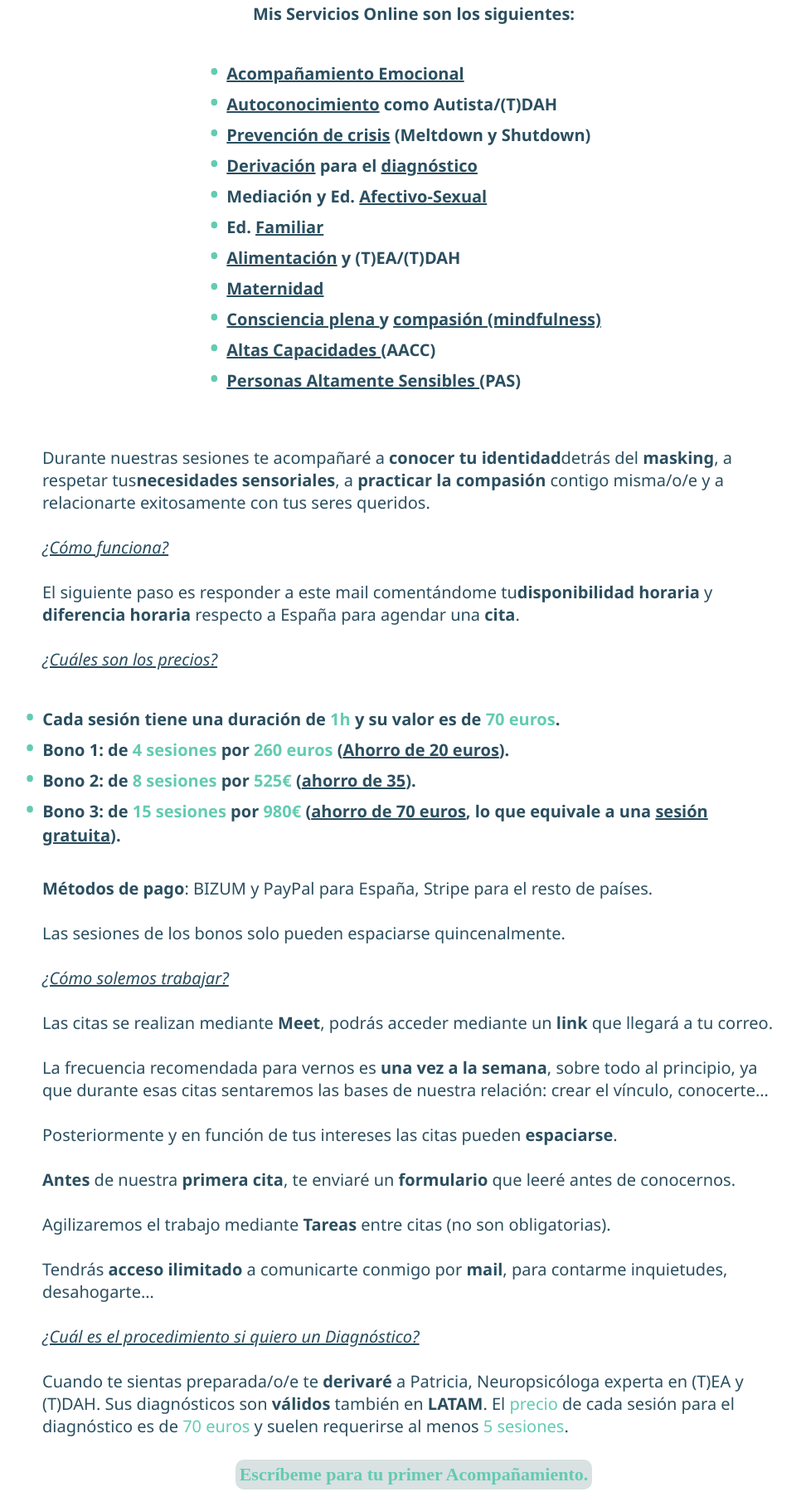
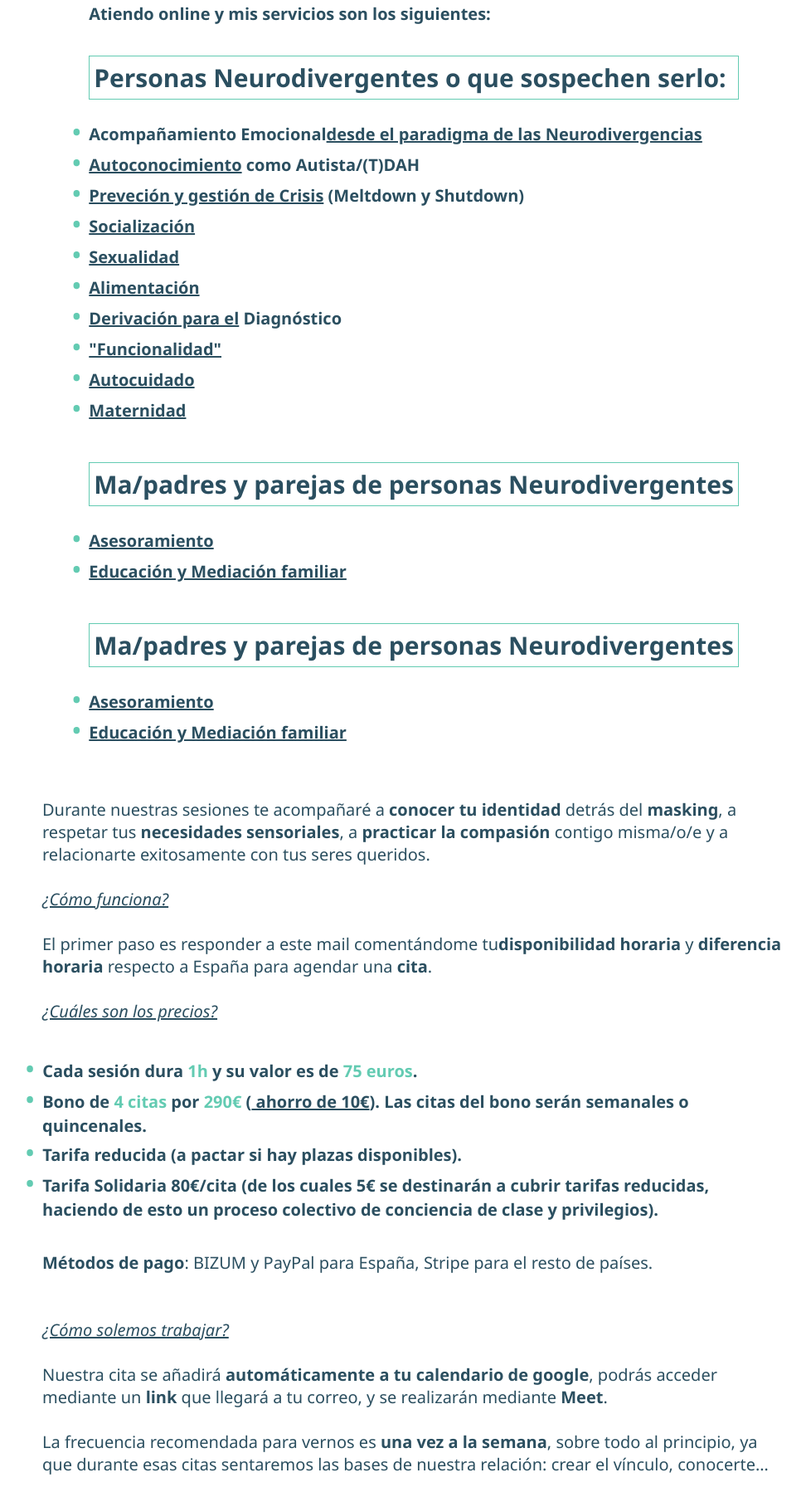
Before and after one commit to aliciaapadron/cpadronsaludmental, a React app: page /#/courses in a window 1280 px wide. Shown: the part 703-2501 px from the top of the page at 83% size, without its empty margins (141-1113 px from the left). Built offline with nearby package versions, Linux system fonts and the light colour scheme; some packages are replaced by stand-ins of ours.

Commit message:
Fix content

```diff
--- a/src/components/pages/AboutMe.js
+++ b/src/components/pages/AboutMe.js
@@ -22,8 +22,10 @@ export function AboutMe() {
           Soy Cris, mujer Autista e Hiperactiva. Soy{' '}
           <span className="bold">Experta en Autismo</span> y{' '}
           <span className="bold">Experta en (T)DAH</span>. Además de{' '}
-          <span className="bold">Educadora/Mediadora Afectivo-sexual</span> y
-          Educadora Familiar.
+          <span className="bold">Educadora/Mediadora Afectivo-sexual</span>,{' '}
+          <span className="bold">Educadora Familiar</span> ,{' '}
+          <span className="bold">Especialista en Terapias Contextuales</span> y
+          de <span className="bold">Tercera Generación.</span>
         </p>
         <br />
         <p className="aboutmesection__text">
--- a/src/components/pages/Courses.js
+++ b/src/components/pages/Courses.js
@@ -51,47 +51,71 @@ export function Courses() {
         </ul>
         <section className="aboutmelist">
           <p className="aboutmelist__text">
-            Mis Servicios Online son los siguientes:
+            Atiendo online y mis servicios son los siguientes:
           </p>
           <br />
           <ul className="aboutmelist__list">
+            <h2 className="aboutmelist__list--title">
+              Personas Neurodivergentes o que sospechen serlo:
+            </h2>
             <li className="aboutmelist__list--item">
-              <span className="underline">Acompañamiento Emocional</span>
+              Acompañamiento Emocional
+              <span className="underline">
+                desde el paradigma de las Neurodivergencias
+              </span>
             </li>
             <li className="aboutmelist__list--item">
               <span className="underline">Autoconocimiento</span> como
               Autista/(T)DAH
             </li>
             <li className="aboutmelist__list--item">
-              <span className="underline">Prevención de crisis</span> (Meltdown
-              y Shutdown)
+              <span className="underline">Preveción y gestión de Crisis</span>{' '}
+              (Meltdown y Shutdown)
             </li>
             <li className="aboutmelist__list--item">
-              <span className="underline">Derivación</span> para el{' '}
-              <span className="underline">diagnóstico</span>
+              <span className="underline">Socialización</span>
             </li>
             <li className="aboutmelist__list--item">
-              Mediación y Ed. <span className="underline">Afectivo-Sexual</span>
+              <span className="underline">Sexualidad</span>
             </li>
             <li className="aboutmelist__list--item">
-              Ed. <span className="underline">Familiar</span>
+              <span className="underline">Alimentación</span>
             </li>
             <li className="aboutmelist__list--item">
-              <span className="underline">Alimentación</span> y (T)EA/(T)DAH
+              <span className="underline">Derivación para el</span> Diagnóstico
+            </li>
+            <li className="aboutmelist__list--item">
+              <span className="underline">"Funcionalidad"</span>
+            </li>
+            <li className="aboutmelist__list--item">
+              <span className="underline">Autocuidado</span>{' '}
             </li>
             <li className="aboutmelist__list--item">
               <span className="underline">Maternidad</span>
             </li>
+          </ul>
+          <br />
+          <ul className="aboutmelist__list">
+            <h2 className="aboutmelist__list--title">
+              Ma/padres y parejas de personas Neurodivergentes
+            </h2>
             <li className="aboutmelist__list--item">
-              <span className="underline">Consciencia plena </span> y{' '}
-              <span className="underline">compasión (mindfulness)</span>
+              <span className="underline">Asesoramiento</span>
             </li>
             <li className="aboutmelist__list--item">
-              <span className="underline">Altas Capacidades </span>(AACC)
+              <span className="underline">Educación y Mediación familiar</span>
+            </li>
+          </ul>
+          <br />
+          <ul className="aboutmelist__list">
+            <h2 className="aboutmelist__list--title">
+              Ma/padres y parejas de personas Neurodivergentes
+            </h2>
+            <li className="aboutmelist__list--item">
+              <span className="underline">Asesoramiento</span>
             </li>
             <li className="aboutmelist__list--item">
-              <span className="underline">Personas Altamente Sensibles </span>
-              (PAS)
+              <span className="underline">Educación y Mediación familiar</span>
             </li>
           </ul>
           <br />
@@ -100,8 +124,8 @@ export function Courses() {
           <br />
           <p>
             Durante nuestras sesiones te acompañaré a{' '}
-            <span className="bold">conocer tu identidad</span>
-            detrás del <span className="bold">masking</span>, a respetar tus
+            <span className="bold">conocer tu identidad</span> detrás del{' '}
+            <span className="bold">masking</span>, a respetar tus{' '}
             <span className="bold">necesidades sensoriales</span>, a{' '}
             <span className="bold">practicar la compasión</span> contigo
             misma/o/e y a relacionarte exitosamente con tus seres queridos.
@@ -110,7 +134,7 @@ export function Courses() {
           <p className="italic underline">¿Cómo funciona?</p>
           <br />
           <p>
-            El siguiente paso es responder a este mail comentándome tu
+            El primer paso es responder a este mail comentándome tu
             <span className="bold">disponibilidad horaria</span> y{' '}
             <span className="bold">diferencia horaria</span> respecto a España
             para agendar una <span className="bold">cita</span>.
@@ -120,26 +144,23 @@ export function Courses() {
           <br />
           <ul className="aboutmelist__list">
             <li className="aboutmelist__list--item">
-              Cada sesión tiene una duración de
+              Cada sesión dura
               <span className="green"> 1h</span> y su valor es de{' '}
-              <span className="green">70 euros</span>.
+              <span className="green">75 euros</span>.
             </li>
             <li className="aboutmelist__list--item">
-              Bono 1: de <span className="green">4 sesiones</span> por{' '}
-              <span className="green">260 euros</span> (
-              <span className="underline">Ahorro de 20 euros</span>).
+              Bono de <span className="green">4 citas</span> por{' '}
+              <span className="green">290€</span> (
+              <span className="underline"> ahorro de 10€</span>). Las citas del
+              bono serán semanales o quincenales.
             </li>
             <li className="aboutmelist__list--item">
-              Bono 2: de <span className="green">8 sesiones</span> por{' '}
-              <span className="green">525€</span> (
-              <span className="underline">ahorro de 35</span>).
+              Tarifa reducida (a pactar si hay plazas disponibles).
             </li>
             <li className="aboutmelist__list--item">
-              Bono 3: de <span className="green">15 sesiones</span> por{' '}
-              <span className="green">980€</span> (
-              <span className="underline">ahorro de 70 euros</span>, lo que
-              equivale a una <span className="underline">sesión gratuita</span>
-              ).
+              Tarifa Solidaria 80€/cita (de los cuales 5€ se destinarán a cubrir
+              tarifas reducidas, haciendo de esto un proceso colectivo de
+              conciencia de clase y privilegios).
             </li>
           </ul>
           <br />
@@ -148,16 +169,17 @@ export function Courses() {
             España, Stripe para el resto de países.
           </p>
           <br />
-          <p>
-            Las sesiones de los bonos solo pueden espaciarse quincenalmente.
-          </p>
           <br />
           <p className="italic underline">¿Cómo solemos trabajar?</p>
           <br />
           <p>
-            Las citas se realizan mediante <span className="bold">Meet</span>,
-            podrás acceder mediante un <span className="bold">link</span> que
-            llegará a tu correo.
+            Nuestra cita se añadirá{' '}
+            <span className="bold">
+              automáticamente a tu calendario de google
+            </span>
+            , podrás acceder mediante un <span className="bold">link</span> que
+            llegará a tu correo, y se realizarán mediante{' '}
+            <span className="bold">Meet</span>.
           </p>
           <br />
           <p>
@@ -196,14 +218,60 @@ export function Courses() {
           </p>
           <br />
           <p>
-            Cuando te sientas preparada/o/e te{' '}
-            <span className="bold">derivaré</span> a Patricia, Neuropsicóloga
-            experta en (T)EA y (T)DAH. Sus diagnósticos son{' '}
-            <span className="bold">válidos</span> también en{' '}
-            <span className="bold">LATAM</span>. El{' '}
-            <span className="green">precio</span> de cada sesión para el
-            diagnóstico es de <span className="green">70 euros</span> y suelen
-            requerirse al menos <span className="green">5 sesiones</span>.
+            Cuando te sientas preparada/o/e te derivaré al{' '}
+            <span className="bold">equipo de Neuropsicología.</span> Te
+            realizaré un informe con mis observaciones durante nuestro trabajo
+            juntas/os/es que servirá a las{' '}
+            <span className="bold">Neuropsicólogas</span> como base para vuestro
+            proceso.
+          </p>{' '}
+          <br />
+          <p>
+            Las <span className="bold">sesiones de Evaluación</span> suelen
+            durar 1:30h y suelen requerirse 4 sesiones para realizar el
+            diagnóstico de una Condición/Neurotipo. Generalmente se realiza en
+            la misma semana.
+          </p>{' '}
+          <br />
+          <p>
+            Realizan evaluaciones de
+            <span className="bold">
+              {' '}
+              Altas Capacidades, Autismo, (T)DAH, Discalculia, Desorden del
+              procesamiento sensorial, Funciones Ejecutivas, TOC, Depresión...
+            </span>
+          </p>{' '}
+          <br />
+          <p>
+            En los casos en los que sea necesario evaluar{' '}
+            <span className="bold">
+              {' '}
+              más condiciones, co-ocurrencias o realizar diagnóstico diferencial
+            </span>
+            , se necesitarán más sesiones. El equipo de{' '}
+            <span className="bold">Neuropsicólogas ofrece un pack</span> para
+            estas situaciones que suele incluir: todas las sesiones necesarias,
+            evaluación sensorial, de las funciones ejecutivas, evaluación de
+            co-ocurrencias, inteligencia, evaluacion diferencial...
+          </p>
+          <br />
+          <p className="italic underline">
+            ¿Y si quiero el diagnóstico pero no puedo trabajar contigo?
+          </p>
+          <br />
+          <p>
+            {' '}
+            <a
+              className="contactlink writeme__link"
+              href="mailto: cpadronsaludmental@gmail.com"
+              title="Enviar un email"
+              target="_blank"
+              rel="noreferrer"
+            >
+              Escrímebe un mail
+            </a>{' '}
+            pidiéndome los datos para la Evaluación diagnóstica, y te mandaré
+            toda la información.
           </p>
           <br />
         </section>
--- a/src/components/pages/Home.js
+++ b/src/components/pages/Home.js
@@ -8,6 +8,10 @@ export function Home() {
     <>
       <Header />
       <section className="piccontainer">
+        <p className="description">
+          Soy Crisis, Terapeuta Experta en Autismo y (T)DAH, Especialista en
+          Neurodivergencias.
+        </p>
         <img
           className="piccontainer__personalpicture"
           src={personalpicture}
--- a/src/styles/components/aboutme.scss
+++ b/src/styles/components/aboutme.scss
@@ -53,8 +53,10 @@
   font-size: 16px;
   width: fit-content;
   margin: 0 70px;
+
   @include desktop() {
     font-size: 22px;
     margin: 0 338px;
+    margin-top: 40px;
   }
 }
--- a/src/styles/components/courses.scss
+++ b/src/styles/components/courses.scss
@@ -63,16 +63,14 @@
   }
 
   .aboutmelist {
-    font-family: $text;
+    font-family: 'Segoe UI', Tahoma, Geneva, Verdana, sans-serif;
     font-size: 16px;
     flex-direction: column;
-    justify-content: center;
-    align-items: center;
     font-weight: bolder;
-    color: $darkgreen;
+    color: #2b4f60;
     margin: 0;
-    margin: 0 60px;
     display: flex;
+
     @include desktop() {
       font-size: 20px;
       margin: 0 132px;
@@ -105,7 +103,6 @@
   flex-direction: column;
   color: $darkgreen;
   margin: 0;
-  margin: 0 60px;
   display: flex;
   font-weight: lighter;
   @include desktop() {
@@ -119,3 +116,13 @@
 .green {
   color: $link;
 }
+
+.aboutmelist__list--title {
+  border: solid 1px $link;
+  margin-bottom: 20px;
+  padding: 5px;
+  font-size: 20px;
+  @include desktop() {
+    font-size: 30px;
+  }
+}
--- a/src/styles/components/home.scss
+++ b/src/styles/components/home.scss
@@ -24,3 +24,15 @@
     }
   }
 }
+
+.description {
+  display: flex;
+  justify-content: center;
+  text-transform: uppercase;
+  font-family: 'Source Code Pro', monospace;
+  font-size: 17px;
+  font-weight: bolder;
+  color: #2b4f60;
+  margin-top: 60px;
+  margin-bottom: 40px;
+}
```
Also changed, not shown: Untitled-1.js (added).
